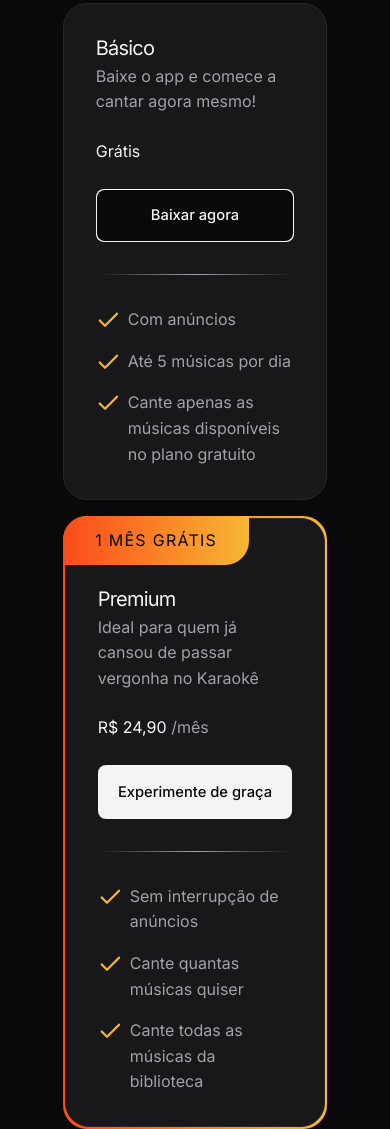
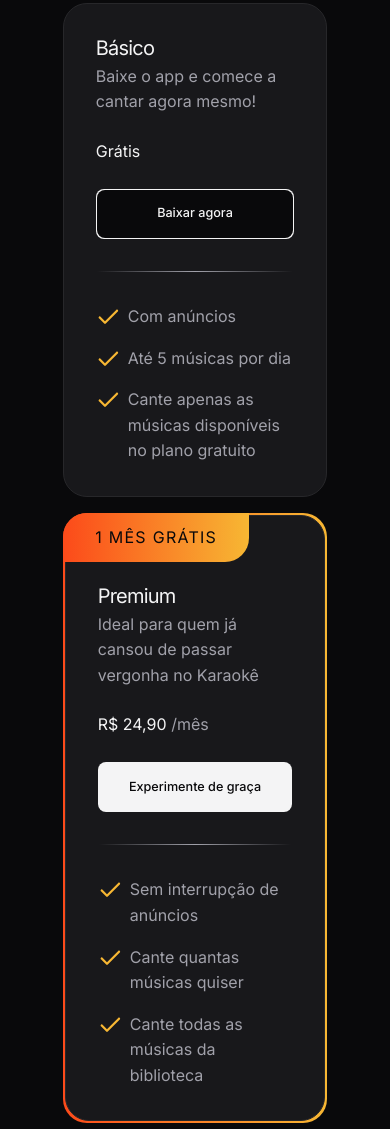
Before and after one commit to rafaumeu/zingen, a plain HTML site: page index.html in a window 390 px wide. Shown: the part 3575-4704 px from the top of the page. Drawn offline with Linux system fonts and the light colour scheme.

Commit message:
ajuste de fonte do botão médio para telas até 490px

```diff
--- a/styles/buttons.css
+++ b/styles/buttons.css
@@ -89,7 +89,7 @@
   }
   #pricing .btn-md {
     padding: calc(.75rem / 0.76) calc(.5rem / 0.76);
-    font-size: calc(.7rem / 0.76);
+    font-size: calc(.6rem / 0.76);
   }
 }
 @media (min-width: 490px) and (max-width: 48rem) {
```
